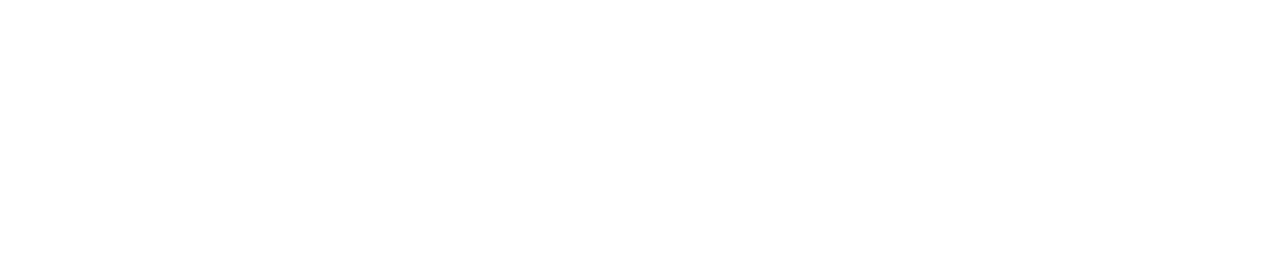
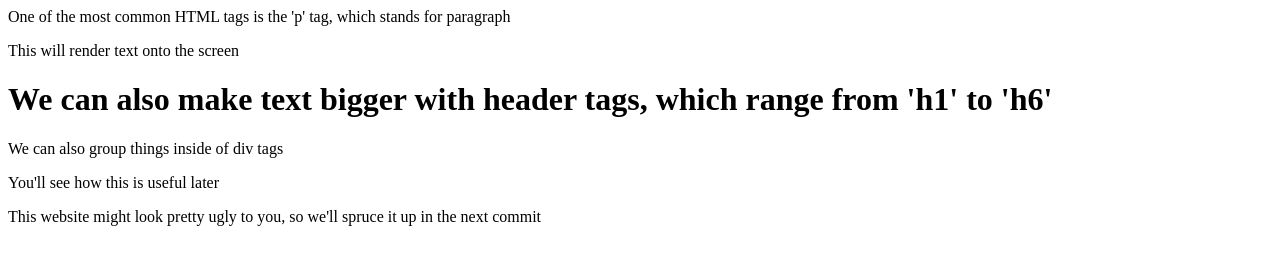
Before and after one commit to HackGT/catalyst-project-page, a plain HTML site: page index.html in a window 1280 px wide. Drawn offline with Linux system fonts and the light colour scheme.

Commit message:
Tags 101

```diff
--- a/index.html
+++ b/index.html
@@ -1,13 +1,14 @@
-<!--html files are made of tags, which look like <this></this>-->
-<!--the text in these exclamation mark tags are comments, and aren't interpreted by the browser-->
-<!--much like a human, websites have a head and a body-->
-<!--all of your HTML code will go within either the head or body tag below-->
-<!--head contains resources you want to load before the page loads, like page styling (css) or certain javascript libraries-->
-<!--the HTML below generates an entirely empty webpage-->
 <html>
 	<head>
 	</head>
 	<body>
-
+		<p>One of the most common HTML tags is the 'p' tag, which stands for paragraph</p>
+		<p>This will render text onto the screen</p>
+		<h1>We can also make text bigger with header tags, which range from 'h1' to 'h6'</h1>
+		<div>
+			<p>We can also group things inside of div tags</p>
+			<p>You'll see how this is useful later</p>
+		</div>
+		<p>This website might look pretty ugly to you, so we'll spruce it up in the next commit</p>
 	</body>
 </html>
```
